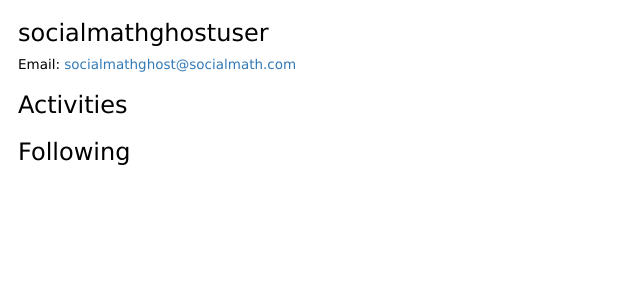
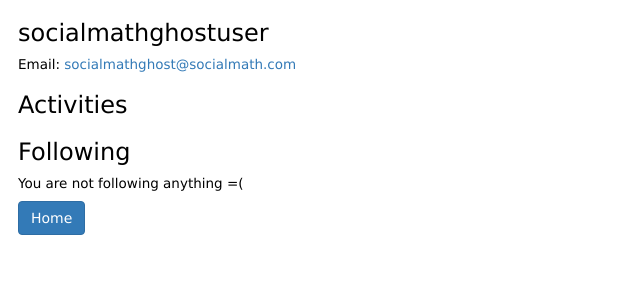
Before and after one commit to th0114nd/socialmath, a Django app: page /prooftree/user/1/ in a window 1280 px wide. Shown: the top 300 px of the page, without its empty margins (0-640 px from the left). Run offline with Django 3.2, Linux system fonts and the light colour scheme; data comes from the database, SQL or seed files in the repository; data that the repository does not hold is empty; some libraries are stand-ins or nearby versions.

Commit message:
Sync with AWS. Should have working user profile

```diff
--- a/src/prooftree/static/html/partials/detail_modal.html
+++ b/src/prooftree/static/html/partials/detail_modal.html
@@ -11,7 +11,7 @@
         <a
             class="label label-default"
             ng-repeat="kw in keywords"
-            href="/prooftree/keyword/{{ kw.kw_id }}">
+            href="/prooftree/#/?search={{ kw.word }}">
             {{kw.word}}
         </a>
     </span>
--- a/src/prooftree/static/html/partials/latest.html
+++ b/src/prooftree/static/html/partials/latest.html
@@ -1,4 +1,3 @@
-
 <h1> Welcome to Social Math </h1>
 
 <div class="form-group">
--- a/src/prooftree/templates/prooftree/detail.html
+++ b/src/prooftree/templates/prooftree/detail.html
@@ -43,9 +43,9 @@
 	<div>
 	<h2> {{node.title}} </h2>
 	<p> {% if follow == 2 %}
-		<a class="btn btn-default" href="/prooftree/follow/{{node.node_id}}/">follow</a>
+		<a class="btn btn-default btn-sm" href="/prooftree/follow/{{node.node_id}}/">follow</a>
 		{% elif follow == 1 %}
-		<a class="btn btn-default" href="/prooftree/unfollow/{{node.node_id}}/">unfollow</a>
+		<a class="btn btn-default btn-sm" href="/prooftree/unfollow/{{node.node_id}}/">unfollow</a>
 		{% endif %}
 	</p>
 
@@ -54,7 +54,7 @@
 	<p> last modified at {{node.last_modified}}, by {% if last_editor %}<a href="/prooftree/user/{{last_editor.id}}">{{last_editor.username}}</a> {% else %}Anonymous{% endif %}</p>
 	<h3 style="color:black;"> Keywords: </h3>
 	<p> {% for kw in keywords %}
-		<a class="btn btn-link" href="/prooftree/keyword/{{kw.kw_id}}">{{kw.word}}</a> &nbsp;
+		<a class="btn btn-link" href="/prooftree/#/?search={{ kw.word }}">{{kw.word}}</a> &nbsp;
 		{% endfor %}
 	</p>
 	{% endif %}
--- a/src/prooftree/templates/prooftree/profile.html
+++ b/src/prooftree/templates/prooftree/profile.html
@@ -4,7 +4,7 @@
 
 <head>
 	{% if user %}
-	<title> {{user.username}} </title>
+	<title>Hi, {{user.username}}! </title>
 	{% else %}
 	<title> Object Not Found </title>
 	{% endif %}
@@ -44,12 +44,23 @@
 
 	<div>
 		<h3> Following </h3>
+		{% if following %}
 		<p> {% for int_node in following %}
-			<a class="btn" href="/prooftree/get/one/{{int_node.node_id}}">{{int_node.title}} </a>
+			<a class="btn btn-link" href="/prooftree/get/one/{{int_node.node_id}}">{{int_node.title}} </a>
 			{% endfor %}
 		</p>
+		{% else %}
+		<p> You are not following anything =( </p>
+		{% endif%}
 	</div>
 	{% endif %}
+
+	<div class="form-group">
+      <a type="button" class="btn btn-primary" href="/prooftree/">
+        Home
+      </a>
+    </div>
+
 </body>
 
 </html>
--- a/src/prooftree/templates/prooftree/search.html
+++ b/src/prooftree/templates/prooftree/search.html
@@ -55,7 +55,7 @@
         Search Results ({{numresults}} found)
         <span class="pull-right" chevron-icon="!hideSearch"></span>
       </div>
-      <div class="list-group" ng-show="nodes" collapse="hideSearch">
+      <div class="list-group" ng-show="searchNodes" collapse="hideSearch">
         <div ng-repeat="node in searchNodes"
           class="list-group-item list-group-item-default">
           <span class="btn-group" style="margin-right:10px;">
--- a/src/prooftree/views.py
+++ b/src/prooftree/views.py
@@ -32,7 +32,6 @@ def latest_json(request):
     nodes = Node.objects.all().order_by('-pub_time')[:10]
 
     contents = []
-
     for node in nodes:
         serializer = PageNodeSerializer(node,
             fields=('node_id', 'kind', 'title'))
--- a/src/requirements.txt
+++ b/src/requirements.txt
@@ -2,4 +2,5 @@ Django==1.4.1
 MySQL-python==1.2.3
 boto==2.28.0
 djangorestframework==2.3.13
+static==1.0.2
 wsgiref==0.1.2
```
